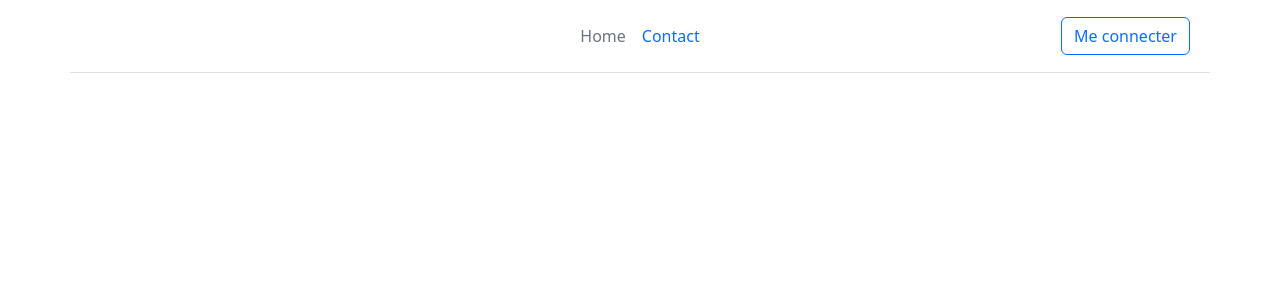
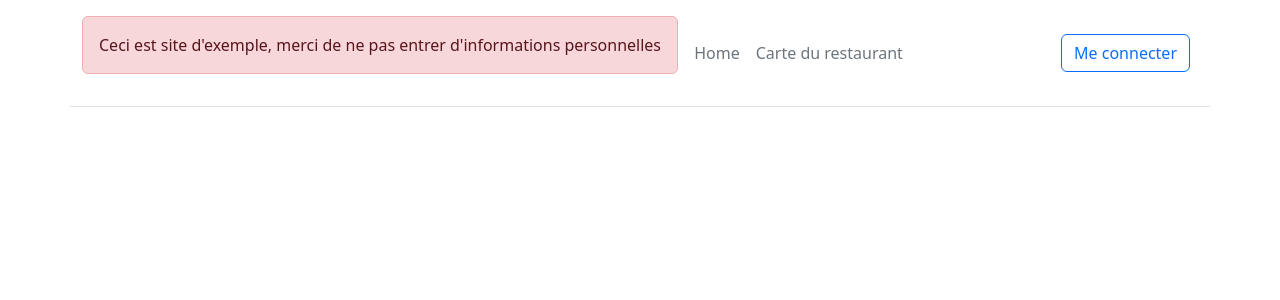
Before and after one commit to ThomasZadikian/Le-quai-antique, a PHP site: page /templates/header.php in a window 1280 px wide. Shown: the top 300 px of the page. Run offline with PHP 8.4, Linux system fonts and the light colour scheme; style sheets or scripts are compiled from the project's sources.

Commit message:
added mention "example site" on header & setup register logic

```diff
--- a/templates/header.php
+++ b/templates/header.php
@@ -14,21 +14,13 @@
 <body>
     <div class="container-fluid">
         <header class="d-flex flex-wrap align-items-center justify-content-center justify-content-md-between py-3 mb-4 border-bottom container">
-            <div class="col-md-3 mb-2 mb-md-0">
-                <a href="/" class="d-inline-flex link-body-emphasis text-decoration-none">
-                    <svg class="bi" width="40" height="32" role="img" aria-label="Bootstrap">
-                        <use xlink:href="#bootstrap"></use>
-                    </svg>
-                </a>
-            </div>
+            <p class="alert alert-danger"> Ceci est site d'exemple, merci de ne pas entrer d'informations personnelles</p>
             <?php
-            //<li><a href='index.php?controller=contact' class='nav-link px-2'>Contact</a></li>
             if (isset($_SESSION['id'])) {
                 echo "
                 <ul class='nav col-12 col-md-auto mb-2 justify-content-center mb-md-0'>
                 <li><a href='index.php?controller=home' class='nav-link px-2 link-secondary'>Home</a></li>
                 <li><a href='index.php?controller=foodCard' class='nav-link px-2 link-secondary'>Carte du restaurant</a></li>
-
             </ul>
             <div class='col-md-3 text-end'>
                 <a href='index.php?controller=pageManagement&action=" . $_SESSION['role'] . "'><button type='button' class='btn btn-outline-primary me-2'>Gestion de compte</button></a>
@@ -38,7 +30,7 @@
                 echo "
                 <ul class='nav col-12 col-md-auto mb-2 justify-content-center mb-md-0'>
                 <li><a href='index.php?controller=home' class='nav-link px-2 link-secondary'>Home</a></li>
-                <li><a href='index.php?controller=contact' class='nav-link px-2'>Contact</a></li>
+                <li><a href='index.php?controller=foodCard' class='nav-link px-2 link-secondary'>Carte du restaurant</a></li>
             </ul>
             <div class='col-md-3 text-end'>
                 <a href='index.php?controller=connect'><button type='button' class='btn btn-outline-primary me-2'>Me connecter</button></a>
--- a/templates/pages/register_page.php
+++ b/templates/pages/register_page.php
@@ -5,7 +5,7 @@ use App\Entity\UserManagement\Register;
 use App\Db\FindIntoDb;
 
 $allergen = new FindIntoDb;
-$allergen->findAllAllergensIntoDb();
+$allergen->getAllergen();
 
 if (!empty($_POST)) {
     extract($_POST);
```
Also changed, not shown: App/Entity/Reservation.php (+2 -9 lines), templates/pages/reservation_page.php (+13 -2 lines).
